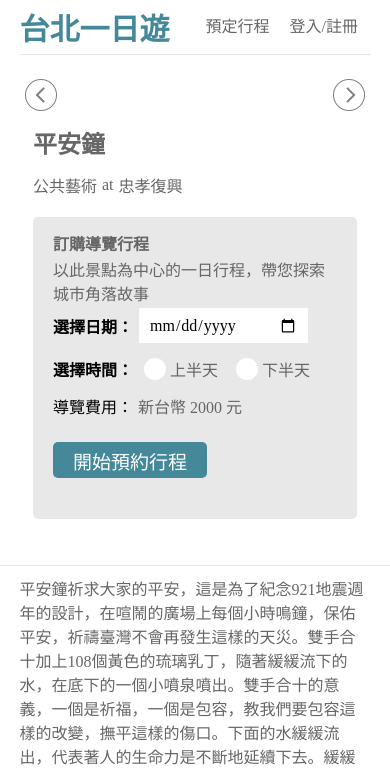
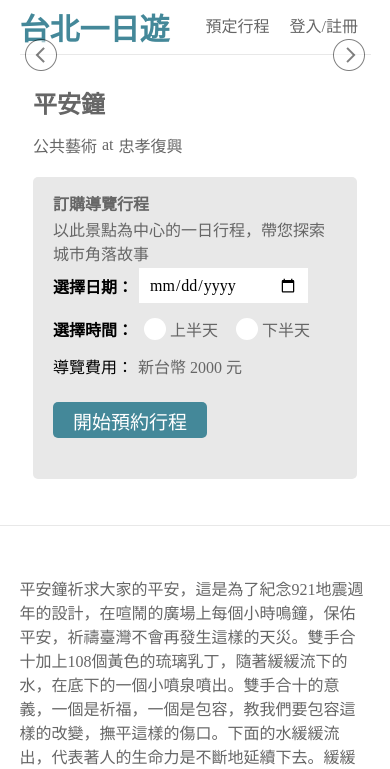
Before and after one commit to rfv406406/TaipeiTrip, a Flask app: page /attraction/1 in a window 390 px wide. Shown: the top 769 px of the page. Run offline with Flask 3, Linux system fonts and the light colour scheme.

Commit message:
debug error

```diff
--- a/static/Week3CSS.css
+++ b/static/Week3CSS.css
@@ -18,6 +18,12 @@ body{
     width:90%;
     padding: 10px 0 10px 0;
     margin-left: 5%;
+}
+}
+
+@media (max-width:600px){
+.header{
+    margin-bottom: 0px;
 }
 }
 
@@ -468,6 +474,7 @@ body{
     display: flex;
     justify-content: center;
     align-items: center;
+    margin-bottom: 40px;
 }
 
 .separator{
--- a/templates/attraction.html
+++ b/templates/attraction.html
@@ -18,7 +18,7 @@
                 <div class="img_container">
                     <button class="button-img-left" id="button-img-left"></button>
                     <div class="image_div" id="image_div">
-                        <!-- <div class="image"></div> -->
+                        <!-- <div class="image"><img src="https://www.travel.taipei/d_upload_ttn/sceneadmin/pic/11000848.jpg"></div> -->
                         <div class="pot_container">
                             <!-- <div class="pot"></div> -->
                         </div>
@@ -142,7 +142,8 @@
                 let imageDiv = document.getElementById("image_div");
                 let imageURL = data.data.images;
                 let isAnimating = false;
-                let potContainer = document.querySelector(".pot_container")
+                let potContainer = document.querySelector(".pot_container");
+                let outer = document.querySelector(".img_container");
 
 
                 for (let i = 0; i < imageURL.length; i++) {
```
